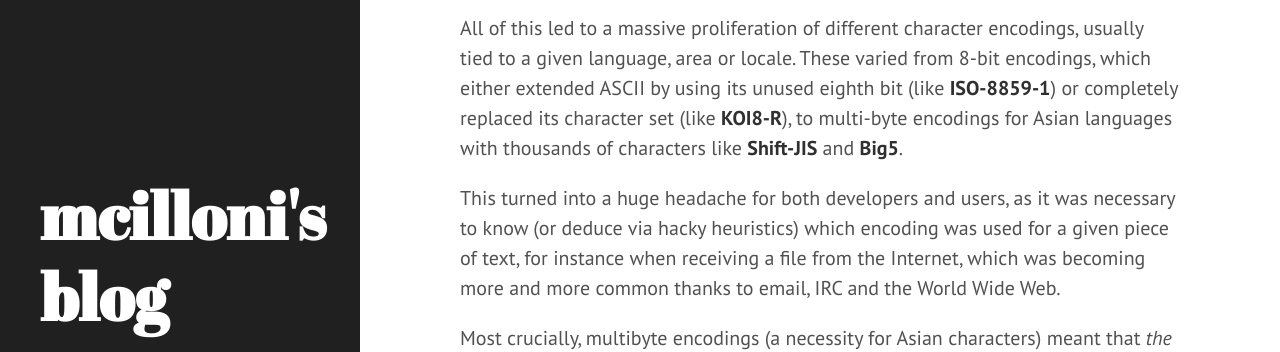
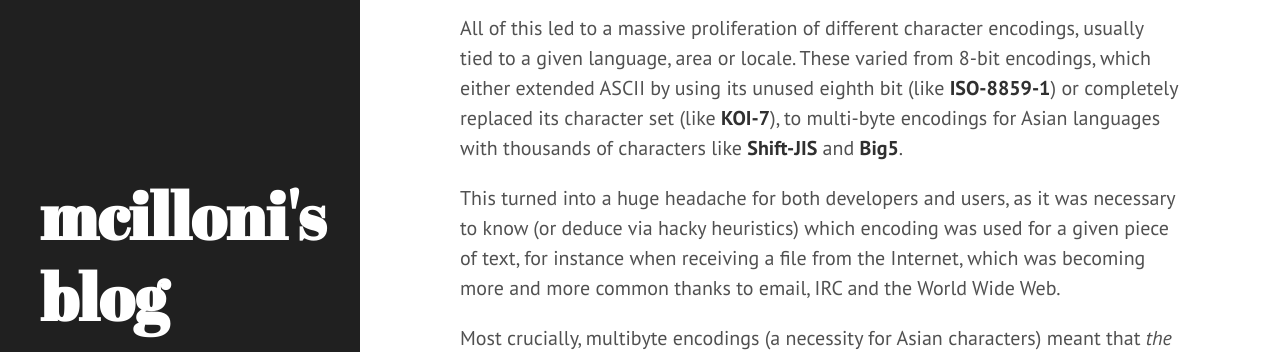
Before and after one commit to mcilloni/mcilloni.github.io, a Jekyll site: the page built from _posts/2023-07-23-unicode-is-hard.md, in a window 1280 px wide and 900 px high, scrolled down 2795 px. Shown: the part 155-507 px from the top of the window. Built offline with Jekyll 4.4.1, drawn with Linux system fonts in a browser that asks for light colours; nearby versions of some CDN libraries; comment, search, counter and statistics services are not loaded.

Commit message:
unicode: dumb me mixed up KOI encodings

```diff
--- a/_posts/2023-07-23-unicode-is-hard.md
+++ b/_posts/2023-07-23-unicode-is-hard.md
@@ -84,7 +84,7 @@ The example above assumes, like a large amount of code written in the last few d
 
 However, as computers started to spread worldwide it became clear that it was necessary to devise character sets capable to represent all the characters required in a given locale. For instance, Spanish needs the letter `ñ`, Japan needs the `¥` symbol and support for Kana and Kanji, and so on.
 
-All of this led to a massive proliferation of different character encodings, usually tied to a given language, area or locale. These varied from 8-bit encodings, which either extended ASCII by using its unused eighth bit (like **ISO-8859-1**) or completely replaced its character set (like **KOI8-R**), to multi-byte encodings for Asian languages with thousands of characters like **Shift-JIS** and **Big5**.
+All of this led to a massive proliferation of different character encodings, usually tied to a given language, area or locale. These varied from 8-bit encodings, which either extended ASCII by using its unused eighth bit (like **ISO-8859-1**) or completely replaced its character set (like **KOI-7**), to multi-byte encodings for Asian languages with thousands of characters like **Shift-JIS** and **Big5**.
 
 This turned into a huge headache for both developers and users, as it was necessary to know (or deduce via hacky heuristics) which encoding was used for a given piece of text, for instance when receiving a file from the Internet, which was becoming more and more common thanks to email, IRC and the World Wide Web.
 
```
